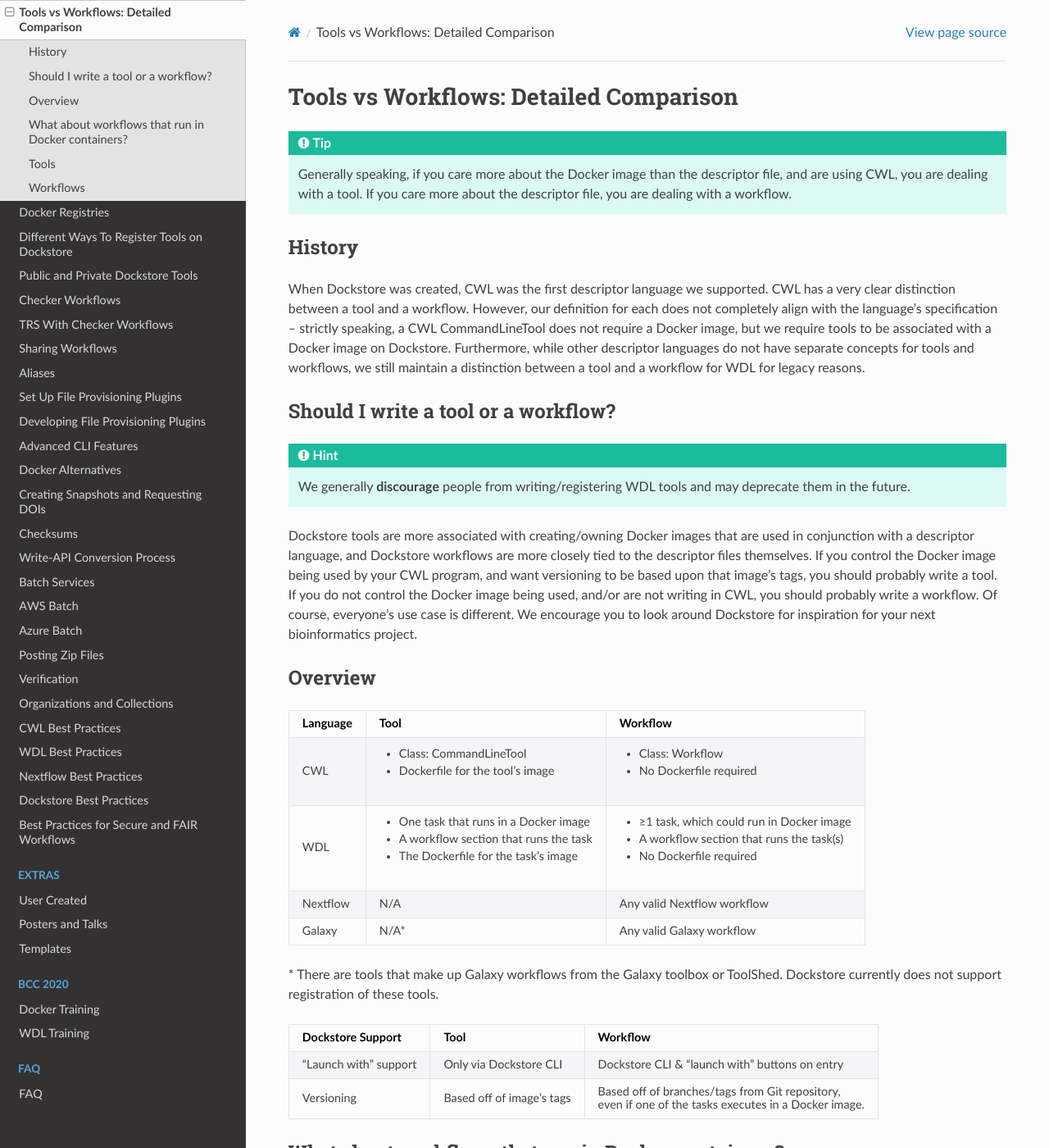
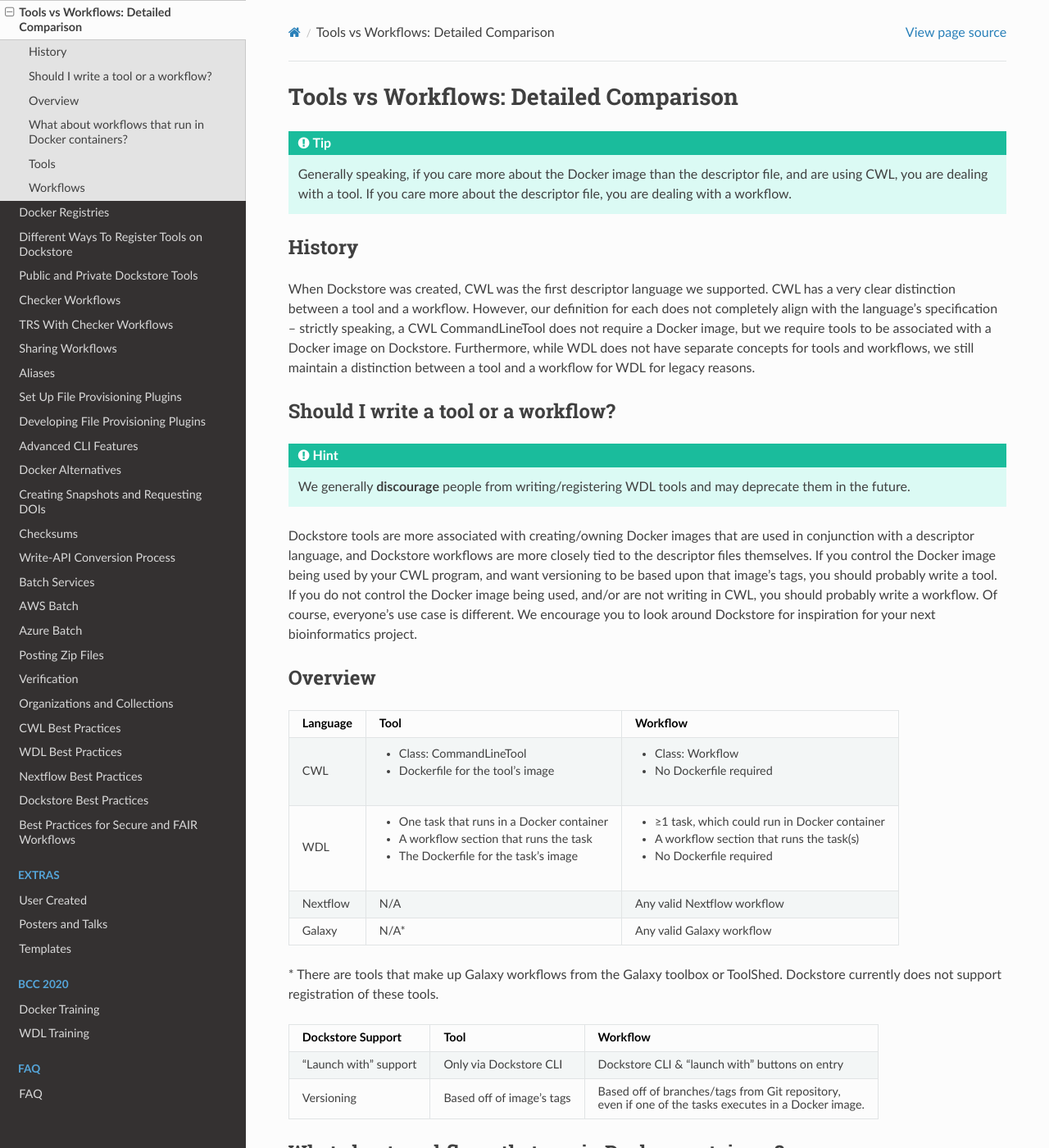
Before and after one commit to dockstore/dockstore-documentation, a Sphinx documentation site: the page built from docs/advanced-topics/tools-vs-workflows.rst, in a window 1280 px wide and 1400 px high. Shown: the whole window at 82% size. Built offline with Sphinx 7.4.7 and the Read the Docs theme 2.0.0, drawn with Linux system fonts in a browser that asks for light colours; some of the changed text lies outside the part shown.

Commit message:
Charles' suggestions

```diff
--- a/docs/advanced-topics/tools-vs-workflows.rst
+++ b/docs/advanced-topics/tools-vs-workflows.rst
@@ -6,7 +6,7 @@
 
 History
 -------
-When Dockstore was created, CWL was the first descriptor language we supported. CWL has a very clear distinction between a tool and a workflow. However, our definition for each does not completely align with the language's specification -- strictly speaking, a CWL CommandLineTool does not require a Docker image, but we require tools to be associated with a Docker image on Dockstore. Furthermore, while other descriptor languages do not have separate concepts for tools and workflows, we still maintain a distinction between a tool and a workflow for WDL for legacy reasons.
+When Dockstore was created, CWL was the first descriptor language we supported. CWL has a very clear distinction between a tool and a workflow. However, our definition for each does not completely align with the language's specification -- strictly speaking, a CWL CommandLineTool does not require a Docker image, but we require tools to be associated with a Docker image on Dockstore. Furthermore, while WDL does not have separate concepts for tools and workflows, we still maintain a distinction between a tool and a workflow for WDL for legacy reasons.
 
 
 Should I write a tool or a workflow?
@@ -19,20 +19,20 @@
 Overview
 --------
 
-+------------------------+------------------------------------------+-------------------------------------------------+
-| Language               | Tool                                     | Workflow                                        |
-+========================+==========================================+=================================================+
-| CWL                    |  - Class: CommandLineTool                |  - Class: Workflow                              |
-|                        |  - Dockerfile for the tool's image       |  - No Dockerfile required                       |
-+------------------------+------------------------------------------+-------------------------------------------------+
-| WDL                    |  - One task that runs in a Docker image  |  - ≥1 task, which could run in Docker image     |
-|                        |  - A workflow section that runs the task |  - A workflow section that runs the task(s)     |
-|                        |  - The Dockerfile for the task's image   |  - No Dockerfile required                       |
-+------------------------+------------------------------------------+-------------------------------------------------+
-| Nextflow               | N/A                                      | Any valid Nextflow workflow                     |
-+------------------------+------------------------------------------+-------------------------------------------------+
-| Galaxy                 | N/A*                                     | Any valid Galaxy workflow                       |
-+------------------------+------------------------------------------+-------------------------------------------------+
++------------------------+----------------------------------------------+-----------------------------------------------------+
+| Language               | Tool                                         | Workflow                                            |
++========================+==============================================+=====================================================+
+| CWL                    |  - Class: CommandLineTool                    |  - Class: Workflow                                  |
+|                        |  - Dockerfile for the tool's image           |  - No Dockerfile required                           |
++------------------------+----------------------------------------------+-----------------------------------------------------+
+| WDL                    |  - One task that runs in a Docker container  |  - ≥1 task, which could run in Docker container     |
+|                        |  - A workflow section that runs the task     |  - A workflow section that runs the task(s)         |
+|                        |  - The Dockerfile for the task's image       |  - No Dockerfile required                           |
++------------------------+----------------------------------------------+-----------------------------------------------------+
+| Nextflow               | N/A                                          | Any valid Nextflow workflow                         |
++------------------------+----------------------------------------------+-----------------------------------------------------+
+| Galaxy                 | N/A*                                         | Any valid Galaxy workflow                           |
++------------------------+----------------------------------------------+-----------------------------------------------------+
 
 \* There are tools that make up Galaxy workflows from the Galaxy toolbox or ToolShed.
 Dockstore currently does not support registration of these tools.
```
Also changed, not shown: other parts of docs/advanced-topics/tools-vs-workflows.rst (+1 -1 lines).
